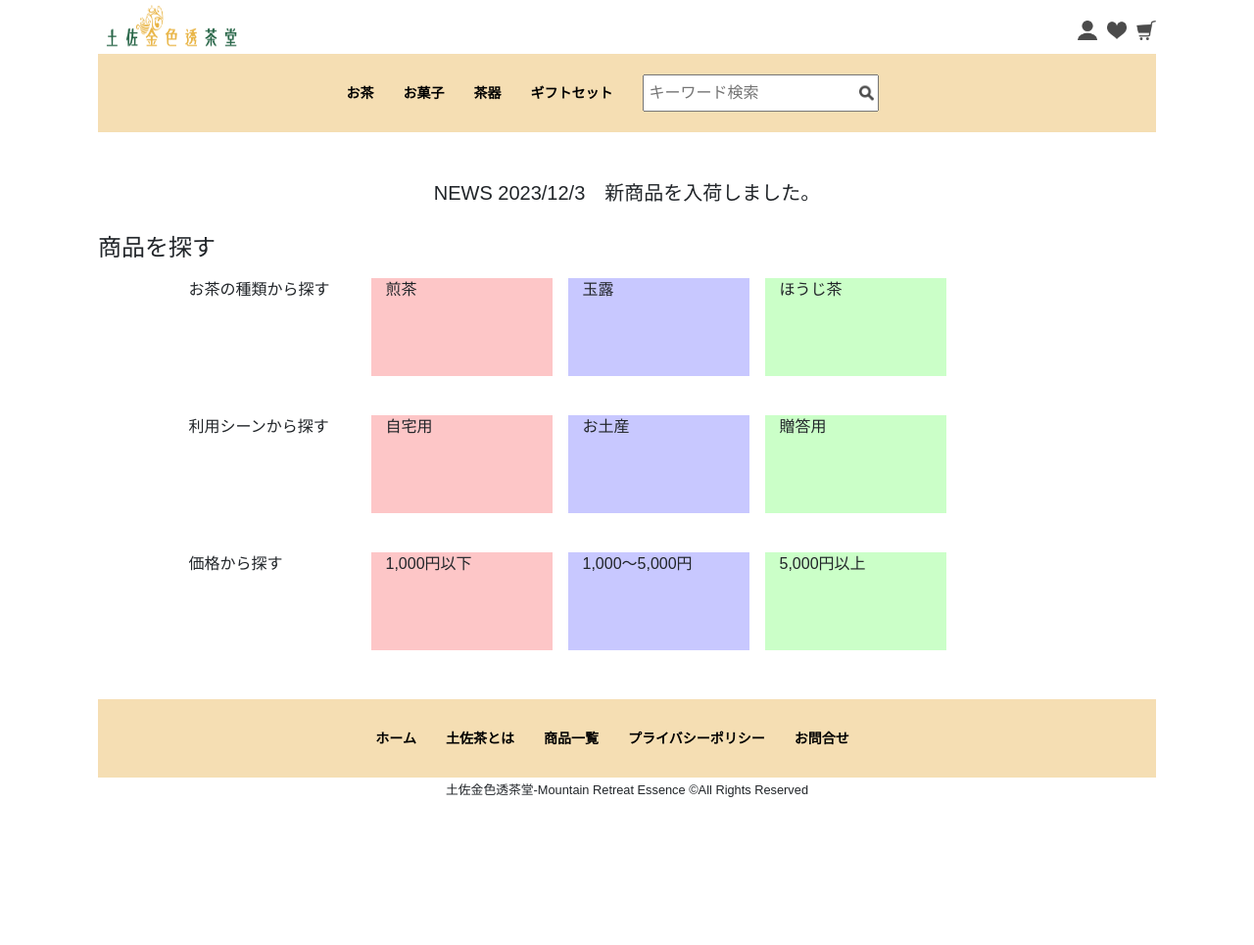
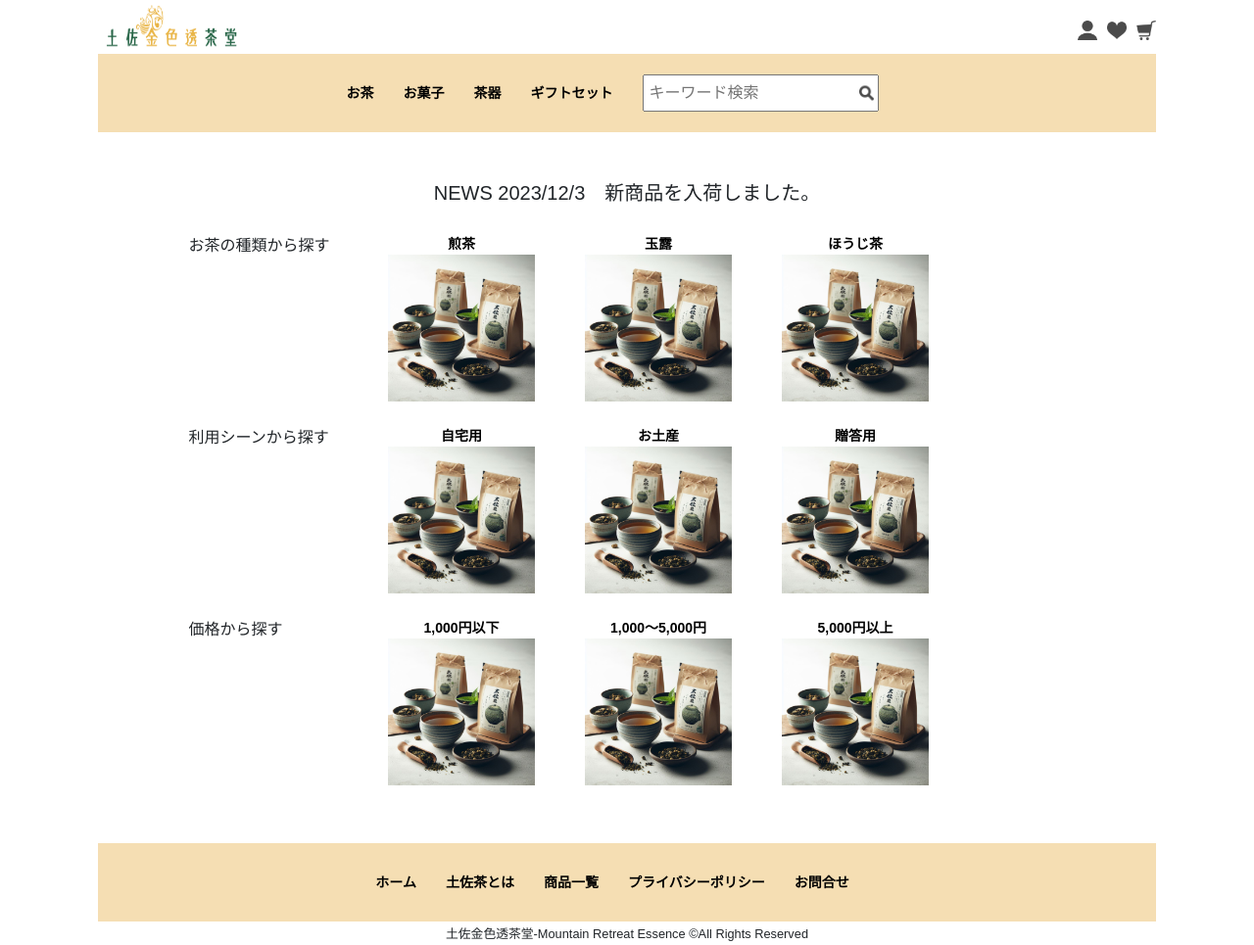
Before and after one commit to sarahtanouchi/django_team6, a Django app: page /accounts/ in a window 1280 px wide. Shown: the part 645-1610 px from the top of the page at 98% size. Before the commit the page ends 1459 px from the top, so only its background shows below. Run offline with Django 3.2, Linux system fonts and the light colour scheme; some libraries are stand-ins or nearby versions.

Commit message:
トップページ12/3

```diff
--- a/static/stylesheets/styles.css
+++ b/static/stylesheets/styles.css
@@ -1,4 +1,4 @@
-body{
+body {
 	font-family: "源ノ角ゴシック","ヒラギノ角ゴシック","MSゴシック",sans-serif;
 }
 
@@ -236,3 +236,22 @@ body{
 .news{
 	margin: 30px;
 }
+
+.search_item {
+    height: 180px;
+    overflow: hidden; /* 画像が要素をはみ出すのを防ぐために追加 */
+    text-align: center;
+	font-size: 14px;
+    font-weight: bold;
+
+}
+
+.search_item a{
+	text-decoration: none;
+	color: #000000;
+}
+
+.search_image {
+    height: 150px;
+    width: 150px;
+}
--- a/templates/accounts/home.html
+++ b/templates/accounts/home.html
@@ -26,27 +26,72 @@
         <h5>NEWS 2023/12/3　新商品を入荷しました。</h5>
     </div>
 
-    <div class="container category_search">
-        <h4>商品を探す</h4>
+    <div class="container">
+        <!--<h4>商品を探す</h4>-->
         <div class="row mt-3">
-            <div class="col-12 col-lg-2 offset-lg-1" style="height: 30px;">お茶の種類から探す</div>
-            <div class="col-2 ml-3" style="height: 100px;background: #FDC6C7;">煎茶</div>
-            <div class="col-2 ml-3" style="height: 100px;background: #C8C8FF;">玉露</div>
-            <div class="col-2 ml-3" style="height: 100px;background: #CBFFC8;">ほうじ茶</div>
+            <div class="col-12 col-lg-2 offset-lg-1">お茶の種類から探す</div>
+            <div class="col-2 ml-3 search_item">
+                <a href="#">
+                    <span>煎茶</span>
+                    <img src="{% static 'images/bancha_00009.jpeg' %}" alt="煎茶" class="search_image">
+                </a>
+            </div>
+            <div class="col-2 ml-3 search_item">
+                <a href="#">
+                    <span>玉露</span>
+                    <img src="{% static 'images/bancha_00009.jpeg' %}" alt="玉露" class="search_image">
+                </a>
+            </div>
+            <div class="col-2 ml-3 search_item">
+                <a href="#">
+                     <span>ほうじ茶</span>
+                    <img src="{% static 'images/bancha_00009.jpeg' %}" alt="ほうじ茶" class="search_image">
+                </a>
+            </div>
         </div>
-        <br>
+
         <div class="row mt-3">
-            <div class="col-12 col-lg-2 offset-lg-1" style="height: 30px;">利用シーンから探す</div>
-            <div class="col-2 ml-3" style="height: 100px;background: #FDC6C7;">自宅用</div>
-            <div class="col-2 ml-3" style="height: 100px;background: #C8C8FF;">お土産</div>
-            <div class="col-2 ml-3" style="height: 100px;background: #CBFFC8;">贈答用</div>
+            <div class="col-12 col-lg-2 offset-lg-1">利用シーンから探す</div>
+            <div class="col-2 ml-3 search_item">
+                <a href="#">
+                    <span>自宅用</span>
+                    <img src="{% static 'images/bancha_00009.jpeg' %}" alt="自宅用" class="search_image">
+                </a>
+            </div>
+            <div class="col-2 ml-3 search_item">
+                <a href="#">
+                    <span>お土産</span>
+                    <img src="{% static 'images/bancha_00009.jpeg' %}" alt="お土産" class="search_image">
+                </a>
+            </div>
+            <div class="col-2 ml-3 search_item">
+                <a href="#">
+                     <span>贈答用</span>
+                    <img src="{% static 'images/bancha_00009.jpeg' %}" alt="贈答用" class="search_image">
+                </a>
+            </div>
         </div>
-        <br>
+
         <div class="row mt-3">
-            <div class="col-12 col-lg-2 offset-lg-1" style="height: 30px;">価格から探す</div>
-            <div class="col-2 ml-3" style="height: 100px;background: #FDC6C7;">1,000円以下</div>
-            <div class="col-2 ml-3" style="height: 100px;background: #C8C8FF;">1,000～5,000円</div>
-            <div class="col-2 ml-3" style="height: 100px;background: #CBFFC8;">5,000円以上</div>
+            <div class="col-12 col-lg-2 offset-lg-1">価格から探す</div>
+            <div class="col-2 ml-3 search_item">
+                <a href="#">
+                    <span>1,000円以下</span>
+                    <img src="{% static 'images/bancha_00009.jpeg' %}" alt="" class="search_image">
+                </a>
+            </div>
+            <div class="col-2 ml-3 search_item">
+                <a href="#">
+                    <span>1,000～5,000円</span>
+                    <img src="{% static 'images/bancha_00009.jpeg' %}" alt="" class="search_image">
+                </a>
+            </div>
+            <div class="col-2 ml-3 search_item">
+                <a href="#">
+                     <span>5,000円以上</span>
+                    <img src="{% static 'images/bancha_00009.jpeg' %}" alt="" class="search_image">
+                </a>
+            </div>
         </div>
     </div>
 
```
Also changed, not shown: static/stylesheets/header.css (deleted, +0 -79 lines), static/images/bancha_00009.jpeg (added).
